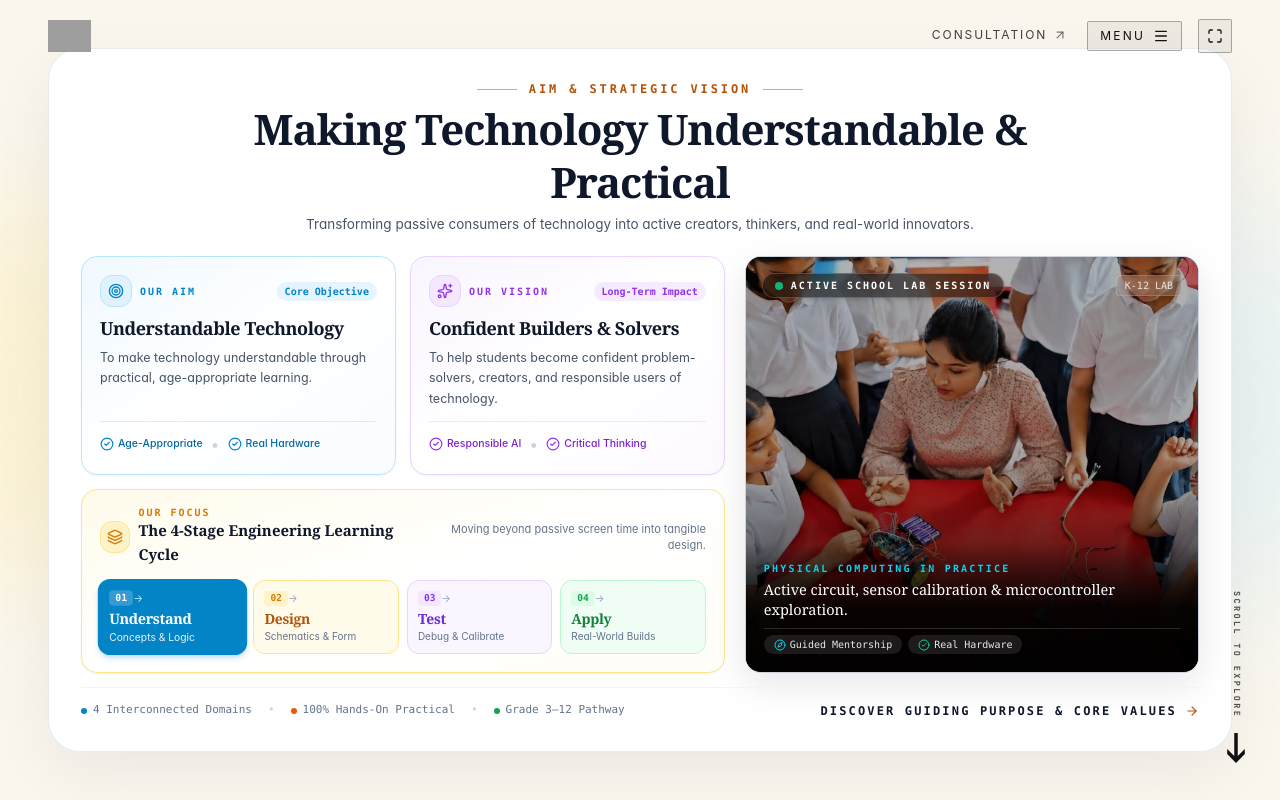
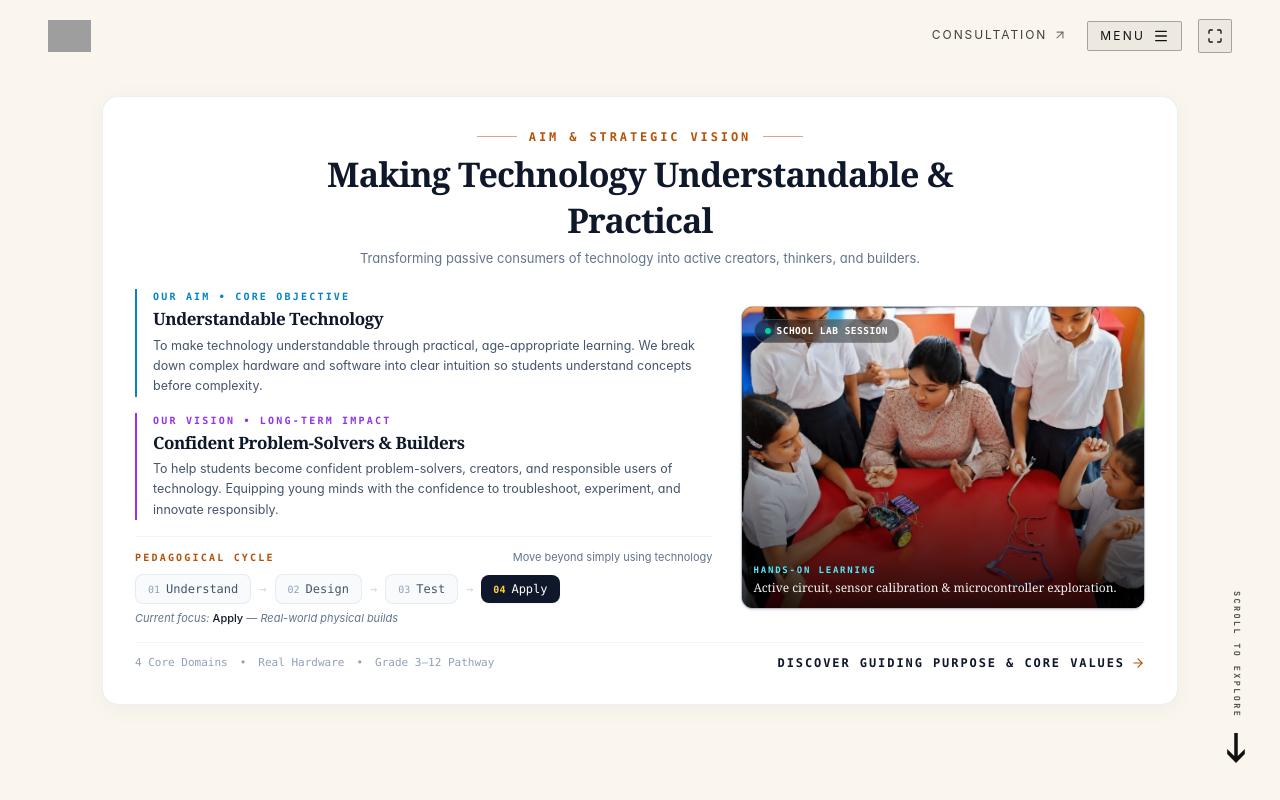
Before and after one commit to sonisuryansh/Sponser_Page, a React (Vite) app: page / in a window 1280 px wide. Both pictures are taken after a click on the button "SCROLL TO EXPLORE". Built offline with nearby package versions, Linux system fonts and the light colour scheme; grey boxes are pictures that could not be loaded.

Commit message:
refactor(about): make Section 02 compact, minimal, and editorial; remove AI-style card clutter

```diff
--- a/src/sections/02_AboutSection.tsx
+++ b/src/sections/02_AboutSection.tsx
@@ -1,72 +1,25 @@
 import React, { useEffect, useState, useRef } from 'react';
 import { siteConfig } from '../config/content.config';
 import { ChapterShell } from '../components/ChapterShell';
-import { Target, Sparkles, Layers, ArrowRight, CheckCircle2, Compass } from 'lucide-react';
+import { ArrowRight } from 'lucide-react';
 import gsap from 'gsap';
 
-interface FocusStep {
-  num: string;
-  word: string;
-  label: string;
-  activeColor: string;
-  defaultColor: string;
-  badgeBg: string;
-  badgeText: string;
-  borderColor: string;
-}
-
-const FOCUS_STEPS: FocusStep[] = [
-  {
-    num: '01',
-    word: 'Understand',
-    label: 'Concepts & Logic',
-    activeColor: 'bg-[#0284C7] text-white border-[#0284C7] shadow-md shadow-[#0284C7]/20 scale-[1.03]',
-    defaultColor: 'bg-[#F0F9FF] text-[#0369A1] border-[#BAE6FD]',
-    badgeBg: 'bg-[#E0F2FE]',
-    badgeText: 'text-[#0284C7]',
-    borderColor: '#38BDF8',
-  },
-  {
-    num: '02',
-    word: 'Design',
-    label: 'Schematics & Form',
-    activeColor: 'bg-[#D97706] text-white border-[#D97706] shadow-md shadow-[#D97706]/20 scale-[1.03]',
-    defaultColor: 'bg-[#FFFBEB] text-[#B45309] border-[#FDE68A]',
-    badgeBg: 'bg-[#FEF3C7]',
-    badgeText: 'text-[#D97706]',
-    borderColor: '#FB923C',
-  },
-  {
-    num: '03',
-    word: 'Test',
-    label: 'Debug & Calibrate',
-    activeColor: 'bg-[#7C3AED] text-white border-[#7C3AED] shadow-md shadow-[#7C3AED]/20 scale-[1.03]',
-    defaultColor: 'bg-[#FAF5FF] text-[#6D28D9] border-[#E9D5FF]',
-    badgeBg: 'bg-[#F3E8FF]',
-    badgeText: 'text-[#7C3AED]',
-    borderColor: '#A855F7',
-  },
-  {
-    num: '04',
-    word: 'Apply',
-    label: 'Real-World Builds',
-    activeColor: 'bg-[#16A34A] text-white border-[#16A34A] shadow-md shadow-[#16A34A]/20 scale-[1.03]',
-    defaultColor: 'bg-[#F0FDF4] text-[#15803D] border-[#BBF7D0]',
-    badgeBg: 'bg-[#DCFCE7]',
-    badgeText: 'text-[#16A34A]',
-    borderColor: '#4ADE80',
-  },
+const STEPS = [
+  { num: '01', name: 'Understand', desc: 'Concepts & core logic' },
+  { num: '02', name: 'Design', desc: 'Schematics & architecture' },
+  { num: '03', name: 'Test', desc: 'Calibration & debugging' },
+  { num: '04', name: 'Apply', desc: 'Real-world physical builds' },
 ];
 
 export const AboutSection: React.FC = () => {
   const [activeStepIndex, setActiveStepIndex] = useState(0);
   const containerRef = useRef<HTMLDivElement>(null);
 
-  // Auto-cycle through the 4 engineering steps
+  // Subtle auto-step through the 4 learning stages
   useEffect(() => {
     const interval = setInterval(() => {
-      setActiveStepIndex((prev) => (prev + 1) % FOCUS_STEPS.length);
-    }, 2000);
+      setActiveStepIndex((prev) => (prev + 1) % STEPS.length);
+    }, 2400);
     return () => clearInterval(interval);
   }, []);
 
@@ -87,11 +40,11 @@ export const AboutSection: React.FC = () => {
     const ctx = gsap.context(() => {
       gsap.fromTo(
         el.querySelectorAll('.editorial-reveal'),
-        { y: 16, opacity: 0 },
+        { y: 14, opacity: 0 },
         {
           y: 0,
           opacity: 1,
-          duration: 0.7,
+          duration: 0.6,
           stagger: 0.05,
           ease: 'power3.out',
         }
@@ -113,22 +66,16 @@ export const AboutSection: React.FC = () => {
       fullBleed={true}
       className="relative w-full h-[100svh] overflow-hidden bg-[#FAF6EE] flex items-center justify-center"
     >
-      {/* Background Soft Pastel Ambient Gradients */}
-      <div className="absolute inset-0 pointer-events-none overflow-hidden">
-        <div className="absolute top-1/4 -left-32 w-96 h-96 rounded-full bg-amber-200/25 blur-3xl" />
-        <div className="absolute bottom-1/4 -right-32 w-96 h-96 rounded-full bg-sky-200/25 blur-3xl" />
-      </div>
-
-      {/* Main Viewport Container (Centered in 100svh window) */}
+      {/* Main Viewport Container */}
       <div
         ref={containerRef}
-        className="relative w-full h-full min-h-full flex-1 flex flex-col justify-center pt-14 pb-8 lg:py-6 px-3 sm:px-6 lg:px-8 xl:px-12 box-border select-none z-10 max-w-[1360px] mx-auto min-h-[100svh] lg:min-h-0"
+        className="relative w-full h-full min-h-full flex-1 flex flex-col justify-center py-6 px-4 sm:px-6 lg:px-8 box-border select-none z-10 max-w-[1140px] mx-auto min-h-[100svh] lg:min-h-0"
       >
-        {/* Main Inset Grand White Card Container */}
-        <div className="relative w-full my-auto bg-white rounded-3xl sm:rounded-[32px] shadow-[0_20px_60px_rgba(15,23,42,0.06)] border border-slate-200/80 p-5 sm:p-6 lg:p-7 xl:p-8 flex flex-col justify-between box-border">
+        {/* Compact, Minimal White Card Container */}
+        <div className="relative w-full my-auto bg-white rounded-2xl shadow-[0_4px_24px_rgba(0,0,0,0.04)] border border-slate-200/70 p-5 sm:p-7 lg:p-8 flex flex-col justify-between box-border">
 
-          {/* Top Section Header: Symmetrical Eyebrow + Standardized Headline + Subtitle */}
-          <div className="flex-none max-w-4xl mx-auto text-center flex flex-col items-center mb-3 sm:mb-4 lg:mb-5">
+          {/* Top Section Header: Symmetrical Eyebrow + Clean Headline */}
+          <div className="flex-none max-w-3xl mx-auto text-center flex flex-col items-center mb-4 sm:mb-5">
             <div className="editorial-reveal flex items-center justify-center gap-3 mb-1 sm:mb-1.5">
               <span className="h-[1px] w-6 sm:w-10 bg-[#b45309]/50" />
               <span className="font-mono text-[10.5px] sm:text-xs uppercase tracking-[0.24em] text-[#b45309] font-bold">
@@ -137,245 +84,141 @@ export const AboutSection: React.FC = () => {
               <span className="h-[1px] w-6 sm:w-10 bg-[#b45309]/50" />
             </div>
 
-            <h2 className="editorial-reveal font-serif text-[28px] sm:text-3xl lg:text-[38px] xl:text-[42px] font-bold text-[#0F172A] tracking-tight leading-tight mb-1 sm:mb-1.5 text-center">
+            <h2 className="editorial-reveal font-serif text-2xl sm:text-3xl lg:text-[34px] font-bold text-[#0F172A] tracking-tight leading-snug mb-1 text-center">
               Making Technology Understandable &amp; Practical
             </h2>
 
-            <p className="editorial-reveal font-sans text-xs sm:text-[13px] lg:text-[13.5px] text-[#475569] leading-relaxed max-w-3xl text-center font-normal">
-              Transforming passive consumers of technology into active creators, thinkers, and real-world innovators.
+            <p className="editorial-reveal font-sans text-xs sm:text-[13px] text-slate-500 leading-relaxed max-w-xl text-center font-normal">
+              Transforming passive consumers of technology into active creators, thinkers, and builders.
             </p>
           </div>
 
-          {/* Core Content Grid: 2 Columns (7 cols Left Cards & Flow + 5 cols Right Photo Showcase) */}
-          <div className="grid grid-cols-1 lg:grid-cols-12 gap-3.5 sm:gap-4 lg:gap-5 items-stretch my-auto">
+          {/* Core Content Grid: 2 Clean Balanced Columns */}
+          <div className="grid grid-cols-1 lg:grid-cols-12 gap-5 lg:gap-7 items-center my-auto">
 
-            {/* Left Column (Span 7 of 12): Aim Card, Vision Card, and 4-Stage Pedagogical Stepper */}
-            <div className="lg:col-span-7 flex flex-col justify-between gap-3 sm:gap-3.5">
+            {/* Left Column (Span 7 of 12): Pure Typographic Narrative & Learning Flow */}
+            <div className="lg:col-span-7 flex flex-col justify-between space-y-4">
 
-              {/* Row 1: Dual Architecture Cards (Our Aim vs Our Vision) */}
-              <div className="grid grid-cols-1 sm:grid-cols-2 gap-3 sm:gap-3.5">
+              {/* Block 1: Our Aim */}
+              <div className="editorial-reveal border-l-2 border-[#0284C7] pl-3.5 sm:pl-4">
+                <span className="font-mono text-[10px] uppercase tracking-[0.22em] text-[#0284C7] font-bold block mb-0.5">
+                  OUR AIM &bull; CORE OBJECTIVE
+                </span>
+                <h3 className="font-serif text-base sm:text-[17px] font-bold text-[#0F172A] tracking-tight mb-1">
+                  Understandable Technology
+                </h3>
+                <p className="font-sans text-xs sm:text-[12.5px] text-slate-600 leading-relaxed font-normal">
+                  {siteConfig.about.panels[0].description} We break down complex hardware and software into clear intuition so students understand concepts before complexity.
+                </p>
+              </div>
 
-                {/* Card 1: Our Aim (Core Objective) */}
-                <div className="editorial-reveal relative bg-gradient-to-br from-[#F0F9FF] via-white to-[#F0F9FF]/50 border border-[#BAE6FD] rounded-2xl p-4 sm:p-4.5 shadow-xs flex flex-col justify-between hover:shadow-md transition-all duration-300">
-                  <div>
-                    <div className="flex items-center justify-between mb-2">
-                      <div className="flex items-center gap-2">
-                        <div className="w-8 h-8 rounded-xl bg-[#E0F2FE] border border-[#BAE6FD] flex items-center justify-center text-[#0284C7]">
-                          <Target className="w-4 h-4" />
-                        </div>
-                        <span className="font-mono text-[10px] uppercase tracking-[0.2em] text-[#0284C7] font-bold">
-                          OUR AIM
-                        </span>
-                      </div>
-                      <span className="inline-flex items-center px-2 py-0.5 rounded-full bg-[#E0F2FE]/80 text-[10px] font-mono font-semibold text-[#0284C7]">
-                        Core Objective
-                      </span>
-                    </div>
+              {/* Block 2: Our Vision */}
+              <div className="editorial-reveal border-l-2 border-[#9333EA] pl-3.5 sm:pl-4">
+                <span className="font-mono text-[10px] uppercase tracking-[0.22em] text-[#9333EA] font-bold block mb-0.5">
+                  OUR VISION &bull; LONG-TERM IMPACT
+                </span>
+                <h3 className="font-serif text-base sm:text-[17px] font-bold text-[#0F172A] tracking-tight mb-1">
+                  Confident Problem-Solvers &amp; Builders
+                </h3>
+                <p className="font-sans text-xs sm:text-[12.5px] text-slate-600 leading-relaxed font-normal">
+                  {siteConfig.about.panels[1].description} Equipping young minds with the confidence to troubleshoot, experiment, and innovate responsibly.
+                </p>
+              </div>
 
-                    <h3 className="font-serif text-[17px] sm:text-[18px] font-bold text-[#0F172A] tracking-tight mb-1.5">
-                      Understandable Technology
-                    </h3>
-
-                    <p className="font-sans text-xs sm:text-[12.5px] text-[#475569] leading-relaxed">
-                      {siteConfig.about.panels[0].description}
-                    </p>
-                  </div>
-
-                  <div className="mt-3 pt-2.5 border-t border-[#BAE6FD]/60 flex items-center gap-2">
-                    <span className="inline-flex items-center gap-1 text-[10.5px] font-sans font-medium text-[#0369A1]">
-                      <CheckCircle2 className="w-3.5 h-3.5 text-[#0284C7]" />
-                      Age-Appropriate
-                    </span>
-                    <span className="text-slate-300">&bull;</span>
-                    <span className="inline-flex items-center gap-1 text-[10.5px] font-sans font-medium text-[#0369A1]">
-                      <CheckCircle2 className="w-3.5 h-3.5 text-[#0284C7]" />
-                      Real Hardware
-                    </span>
-                  </div>
+              {/* Block 3: The 4-Stage Learning Cycle (Clean Minimal Step Flow) */}
+              <div className="editorial-reveal pt-3 border-t border-slate-100">
+                <div className="flex items-center justify-between mb-2">
+                  <span className="font-mono text-[10px] uppercase tracking-[0.22em] text-[#b45309] font-bold">
+                    PEDAGOGICAL CYCLE
+                  </span>
+                  <span className="text-[11px] font-sans text-slate-500 hidden sm:inline">
+                    Move beyond simply using technology
+                  </span>
                 </div>
 
-                {/* Card 2: Our Vision (Strategic Impact) */}
-                <div className="editorial-reveal relative bg-gradient-to-br from-[#FAF5FF] via-white to-[#FAF5FF]/50 border border-[#E9D5FF] rounded-2xl p-4 sm:p-4.5 shadow-xs flex flex-col justify-between hover:shadow-md transition-all duration-300">
-                  <div>
-                    <div className="flex items-center justify-between mb-2">
-                      <div className="flex items-center gap-2">
-                        <div className="w-8 h-8 rounded-xl bg-[#F3E8FF] border border-[#E9D5FF] flex items-center justify-center text-[#9333EA]">
-                          <Sparkles className="w-4 h-4" />
-                        </div>
-                        <span className="font-mono text-[10px] uppercase tracking-[0.2em] text-[#9333EA] font-bold">
-                          OUR VISION
-                        </span>
-                      </div>
-                      <span className="inline-flex items-center px-2 py-0.5 rounded-full bg-[#F3E8FF]/80 text-[10px] font-mono font-semibold text-[#9333EA]">
-                        Long-Term Impact
-                      </span>
-                    </div>
-
-                    <h3 className="font-serif text-[17px] sm:text-[18px] font-bold text-[#0F172A] tracking-tight mb-1.5">
-                      Confident Builders &amp; Solvers
-                    </h3>
-
-                    <p className="font-sans text-xs sm:text-[12.5px] text-[#475569] leading-relaxed">
-                      {siteConfig.about.panels[1].description}
-                    </p>
-                  </div>
-
-                  <div className="mt-3 pt-2.5 border-t border-[#E9D5FF]/60 flex items-center gap-2">
-                    <span className="inline-flex items-center gap-1 text-[10.5px] font-sans font-medium text-[#7E22CE]">
-                      <CheckCircle2 className="w-3.5 h-3.5 text-[#9333EA]" />
-                      Responsible AI
-                    </span>
-                    <span className="text-slate-300">&bull;</span>
-                    <span className="inline-flex items-center gap-1 text-[10.5px] font-sans font-medium text-[#7E22CE]">
-                      <CheckCircle2 className="w-3.5 h-3.5 text-[#9333EA]" />
-                      Critical Thinking
-                    </span>
-                  </div>
-                </div>
-
-              </div>
-
-              {/* Card 3: Our Focus (Interactive 4-Stage Pedagogical Stepper) */}
-              <div className="editorial-reveal relative bg-gradient-to-br from-[#FFFBEB] via-white to-[#FFFBEB]/40 border border-[#FDE68A] rounded-2xl p-4 sm:p-4.5 shadow-xs">
-                <div className="flex flex-col sm:flex-row sm:items-center justify-between gap-1 mb-2.5">
-                  <div className="flex items-center gap-2">
-                    <div className="w-8 h-8 rounded-xl bg-[#FEF3C7] border border-[#FDE68A] flex items-center justify-center text-[#D97706]">
-                      <Layers className="w-4 h-4" />
-                    </div>
-                    <div>
-                      <span className="font-mono text-[10px] uppercase tracking-[0.2em] text-[#D97706] font-bold block leading-none">
-                        OUR FOCUS
-                      </span>
-                      <span className="font-serif text-sm sm:text-[15px] font-bold text-[#0F172A]">
-                        The 4-Stage Engineering Learning Cycle
-                      </span>
-                    </div>
-                  </div>
-
-                  <p className="font-sans text-[11px] text-[#64748B] sm:text-right">
-                    Moving beyond passive screen time into tangible design.
-                  </p>
-                </div>
-
-                {/* 4 Interactive Flow Steps */}
-                <div className="grid grid-cols-2 sm:grid-cols-4 gap-2 pt-1">
-                  {FOCUS_STEPS.map((step, idx) => {
-                    const isActive = activeStepIndex === idx;
+                <div className="flex flex-wrap items-center gap-1.5 sm:gap-2">
+                  {STEPS.map((step, idx) => {
+                    const isCurrent = activeStepIndex === idx;
 
                     return (
-                      <button
-                        key={step.word}
-                        onClick={() => setActiveStepIndex(idx)}
-                        className={`relative flex flex-col p-2.5 rounded-xl border text-left transition-all duration-300 cursor-pointer ${
-                          isActive ? step.activeColor : step.defaultColor
-                        }`}
-                      >
-                        <div className="flex items-center justify-between mb-1">
-                          <span
-                            className={`font-mono text-[9.5px] font-bold px-1.5 py-0.2 rounded ${
-                              isActive ? 'bg-white/20 text-white' : `${step.badgeBg} ${step.badgeText}`
-                            }`}
-                          >
+                      <React.Fragment key={step.name}>
+                        <button
+                          type="button"
+                          onClick={() => setActiveStepIndex(idx)}
+                          className={`px-3 py-1.5 rounded-lg text-xs font-mono font-medium transition-all duration-200 cursor-pointer ${
+                            isCurrent
+                              ? 'bg-[#0F172A] text-white shadow-xs'
+                              : 'bg-slate-50 text-slate-600 border border-slate-200/80 hover:bg-slate-100 hover:text-slate-900'
+                          }`}
+                        >
+                          <span className={`mr-1.5 text-[10px] ${isCurrent ? 'text-amber-300 font-bold' : 'text-slate-400'}`}>
                             {step.num}
                           </span>
-                          <span className={`text-[10px] ${isActive ? 'text-white/80' : 'text-slate-400'}`}>
-                            &rarr;
-                          </span>
-                        </div>
-
-                        <span className="font-serif text-[14px] font-bold leading-tight tracking-tight">
-                          {step.word}
-                        </span>
-
-                        <span className={`font-sans text-[10px] mt-0.5 leading-snug ${isActive ? 'text-white/90' : 'text-slate-500'}`}>
-                          {step.label}
-                        </span>
-                      </button>
+                          <span>{step.name}</span>
+                        </button>
+                        {idx < STEPS.length - 1 && (
+                          <span className="text-slate-300 text-xs font-mono select-none">&rarr;</span>
+                        )}
+                      </React.Fragment>
                     );
                   })}
                 </div>
+
+                <p className="font-sans text-[11px] text-slate-500 mt-1.5 italic">
+                  Current focus: <span className="font-medium text-[#0F172A] not-italic">{STEPS[activeStepIndex].name}</span> — {STEPS[activeStepIndex].desc}
+                </p>
               </div>
 
             </div>
 
-            {/* Right Column (Span 5 of 12): Real Classroom Photo Showcase */}
-            <div className="editorial-reveal lg:col-span-5 flex flex-col justify-between">
-              <div className="relative w-full h-full min-h-[290px] sm:min-h-[330px] rounded-2xl overflow-hidden border border-slate-200/90 shadow-[0_12px_36px_rgba(15,23,42,0.1)] group bg-slate-900 flex flex-col justify-between">
-
-                {/* Background Lab Photo */}
+            {/* Right Column (Span 5 of 12): Clean Lab Photo Showcase */}
+            <div className="editorial-reveal lg:col-span-5 flex flex-col justify-center">
+              <div className="relative w-full aspect-[4/3] rounded-xl overflow-hidden border border-slate-200/80 shadow-sm group bg-slate-900">
                 <img
                   src="/assets/aim_vision_lab_session.webp"
                   alt="School Laboratory Session"
-                  className="absolute inset-0 w-full h-full object-cover transition-transform duration-700 group-hover:scale-105"
+                  className="w-full h-full object-cover transition-transform duration-500 group-hover:scale-102"
                   loading="eager"
                 />
 
-                {/* Subtle dark gradient overlay to ensure crystal clear readability */}
-                <div className="absolute inset-0 bg-gradient-to-t from-black/90 via-black/35 to-black/30 pointer-events-none" />
+                {/* Subtle dark gradient overlay for caption legibility */}
+                <div className="absolute inset-0 bg-gradient-to-t from-black/85 via-black/25 to-transparent pointer-events-none" />
 
-                {/* Top Badge: Active School Session */}
-                <div className="relative z-10 p-3 sm:p-4 flex items-center justify-between">
-                  <div className="inline-flex items-center gap-2 px-3 py-1 rounded-full bg-black/50 backdrop-blur-md border border-white/20 shadow-md">
-                    <span className="w-2 h-2 rounded-full bg-emerald-400 animate-pulse" />
-                    <span className="font-mono text-[10px] uppercase tracking-[0.2em] text-white font-bold">
-                      ACTIVE SCHOOL LAB SESSION
-                    </span>
-                  </div>
-
-                  <span className="font-mono text-[10px] text-white/80 bg-white/10 backdrop-blur-md px-2 py-0.5 rounded border border-white/15">
-                    K-12 LAB
+                {/* Minimal Top Pill */}
+                <div className="absolute top-3 left-3 z-10 inline-flex items-center gap-1.5 px-2.5 py-1 rounded-full bg-black/40 backdrop-blur-md border border-white/15 text-white">
+                  <span className="w-1.5 h-1.5 rounded-full bg-emerald-400" />
+                  <span className="font-mono text-[9.5px] uppercase tracking-wider font-semibold">
+                    School Lab Session
                   </span>
                 </div>
 
-                {/* Bottom Frosted Glass Legend Card */}
-                <div className="relative z-10 p-4 sm:p-4.5 bg-gradient-to-t from-black/95 via-black/85 to-transparent pt-8">
-                  <span className="font-mono text-[10px] uppercase tracking-[0.22em] text-cyan-400 font-bold block mb-1">
-                    PHYSICAL COMPUTING IN PRACTICE
+                {/* Minimal Bottom Caption */}
+                <div className="absolute bottom-3 left-3 right-3 z-10 text-white">
+                  <span className="font-mono text-[9px] uppercase tracking-[0.2em] text-cyan-300 font-bold block mb-0.5">
+                    HANDS-ON LEARNING
                   </span>
-
-                  <p className="font-serif text-sm sm:text-[14.5px] text-white font-medium leading-snug mb-2">
+                  <p className="font-serif text-xs text-white/95 leading-snug">
                     Active circuit, sensor calibration &amp; microcontroller exploration.
                   </p>
-
-                  <div className="flex flex-wrap items-center gap-1.5 pt-1.5 border-t border-white/15">
-                    <span className="inline-flex items-center gap-1 px-2.5 py-0.5 rounded-full bg-white/10 text-[10px] font-mono text-white/90">
-                      <Compass className="w-3 h-3 text-cyan-400" />
-                      Guided Mentorship
-                    </span>
-                    <span className="inline-flex items-center gap-1 px-2.5 py-0.5 rounded-full bg-white/10 text-[10px] font-mono text-white/90">
-                      <CheckCircle2 className="w-3 h-3 text-emerald-400" />
-                      Real Hardware
-                    </span>
-                  </div>
                 </div>
-
               </div>
             </div>
 
           </div>
 
-          {/* Bottom Trailing Line CTA (advancing smoothly to Section 03) */}
-          <div className="editorial-reveal flex-none pt-3 sm:pt-3.5 mt-3 sm:mt-3.5 border-t border-slate-100 flex items-center justify-between">
-            <div className="hidden sm:flex items-center gap-4 text-[11px] font-mono text-slate-500 font-medium">
-              <span className="flex items-center gap-1.5">
-                <span className="w-1.5 h-1.5 rounded-full bg-[#0284C7]" />
-                4 Interconnected Domains
-              </span>
-              <span className="text-slate-300">&bull;</span>
-              <span className="flex items-center gap-1.5">
-                <span className="w-1.5 h-1.5 rounded-full bg-[#EA580C]" />
-                100% Hands-On Practical
-              </span>
-              <span className="text-slate-300">&bull;</span>
-              <span className="flex items-center gap-1.5">
-                <span className="w-1.5 h-1.5 rounded-full bg-[#16A34A]" />
-                Grade 3–12 Pathway
-              </span>
+          {/* Bottom Trailing Line CTA */}
+          <div className="editorial-reveal flex-none pt-3 mt-3 sm:mt-4 border-t border-slate-100 flex items-center justify-between">
+            <div className="hidden sm:flex items-center gap-3 text-[11px] font-mono text-slate-400">
+              <span>4 Core Domains</span>
+              <span>&bull;</span>
+              <span>Real Hardware</span>
+              <span>&bull;</span>
+              <span>Grade 3–12 Pathway</span>
             </div>
 
             <button
               onClick={handleScrollToNext}
-              className="group inline-flex items-center gap-2 text-xs font-mono font-bold uppercase tracking-[0.18em] text-[#0F172A] hover:text-[#b45309] transition-colors ml-auto cursor-pointer"
+              className="group inline-flex items-center gap-1.5 text-xs font-mono font-bold uppercase tracking-[0.16em] text-[#0F172A] hover:text-[#b45309] transition-colors ml-auto cursor-pointer"
             >
               <span>Discover Guiding Purpose &amp; Core Values</span>
               <ArrowRight className="w-3.5 h-3.5 transition-transform group-hover:translate-x-1 text-[#b45309]" />
```
